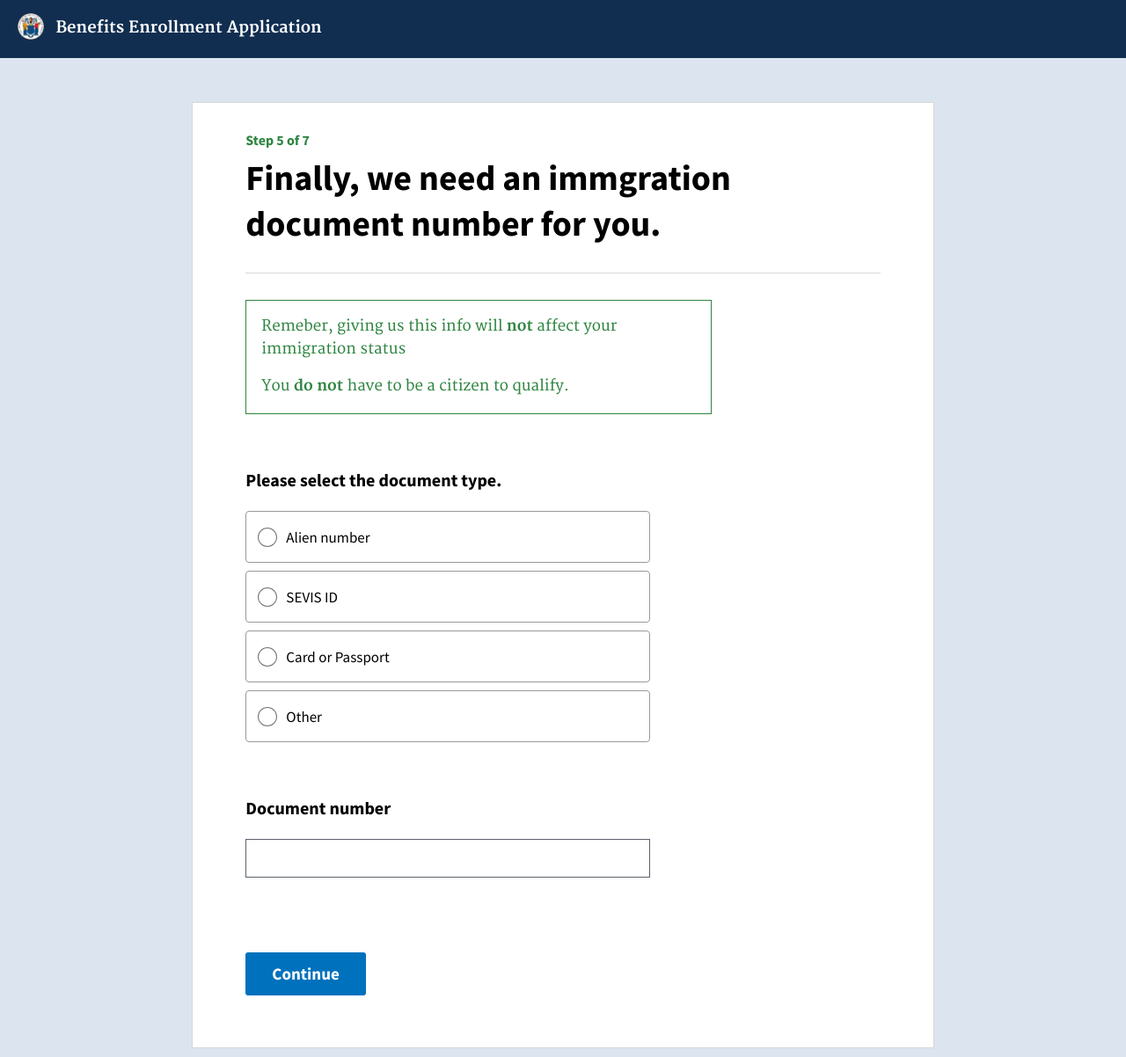
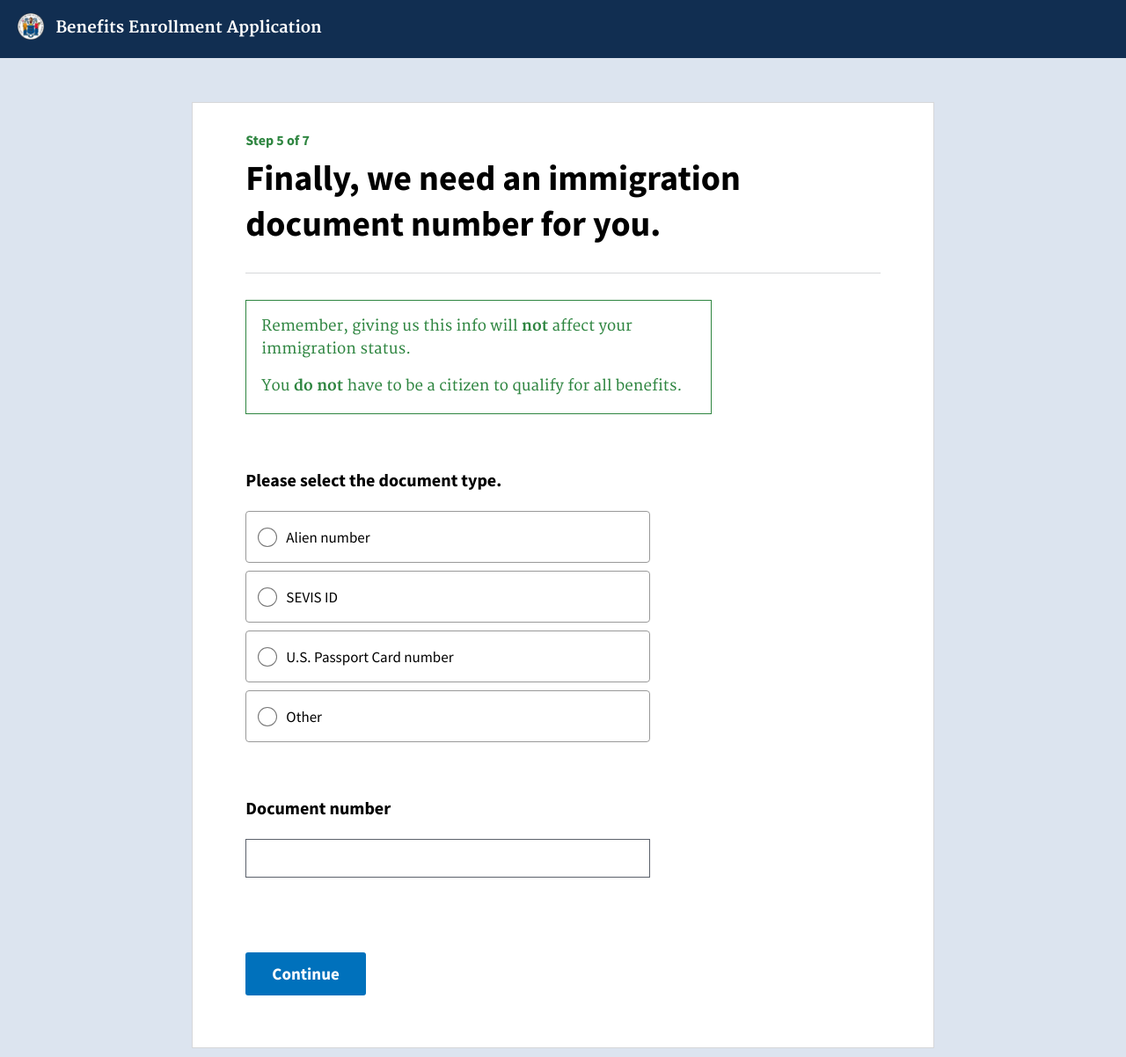
Before and after one commit to usds/benefits-enrollment-prototype, a Jekyll site: the page built from 05-citizenship/immigration-details.html, in a window 1280 px wide. Shown: the whole page at 88% size. Built offline with Jekyll 4.4.1, drawn with Linux system fonts in a browser that asks for light colours.

Commit message:
Update immigration-details.html

```diff
--- a/05-citizenship/immigration-details.html
+++ b/05-citizenship/immigration-details.html
@@ -1,13 +1,13 @@
 ---
 layout: application
 step: 5
-title: Finally, we need an immgration document number for you.
+title: Finally, we need an immigration document number for you.
 button_text: Continue
 ---
 
 <div class="alert--positive">
-	<p>Remeber, giving us this info will <strong>not</strong> affect your immigration status</p>
-	<p>You <strong>do not</strong> have to be a citizen to qualify.</p>
+	<p>Remember, giving us this info will <strong>not</strong> affect your immigration status.</p>
+	<p>You <strong>do not</strong> have to be a citizen to qualify for all benefits.</p>
 </div>
 
 <fieldset>
@@ -26,7 +26,7 @@ button_text: Continue
 			</li>
 			<li>
 				<input id="applicantImmigrationDocumentCardPassport" type="radio" name="applicantImmigrationDocument" value="Card or Passport" required>
-      	<label for="applicantImmigrationDocumentCardPassport">Card or Passport</label>
+      	<label for="applicantImmigrationDocumentCardPassport">U.S. Passport Card number</label>
 			</li>
 			<li>
 				<input id="applicantImmigrationDocumentOther" type="radio" name="applicantImmigrationDocument" value="Other" required>
```
